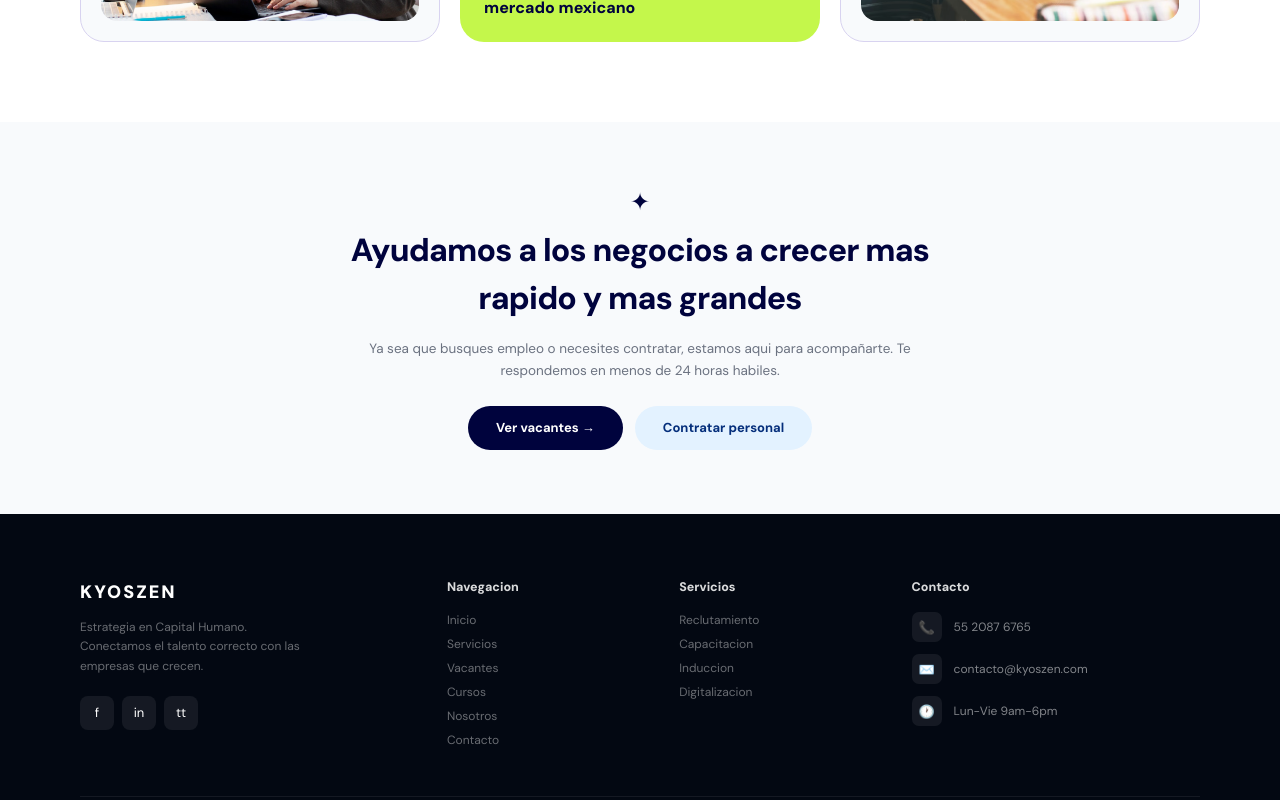
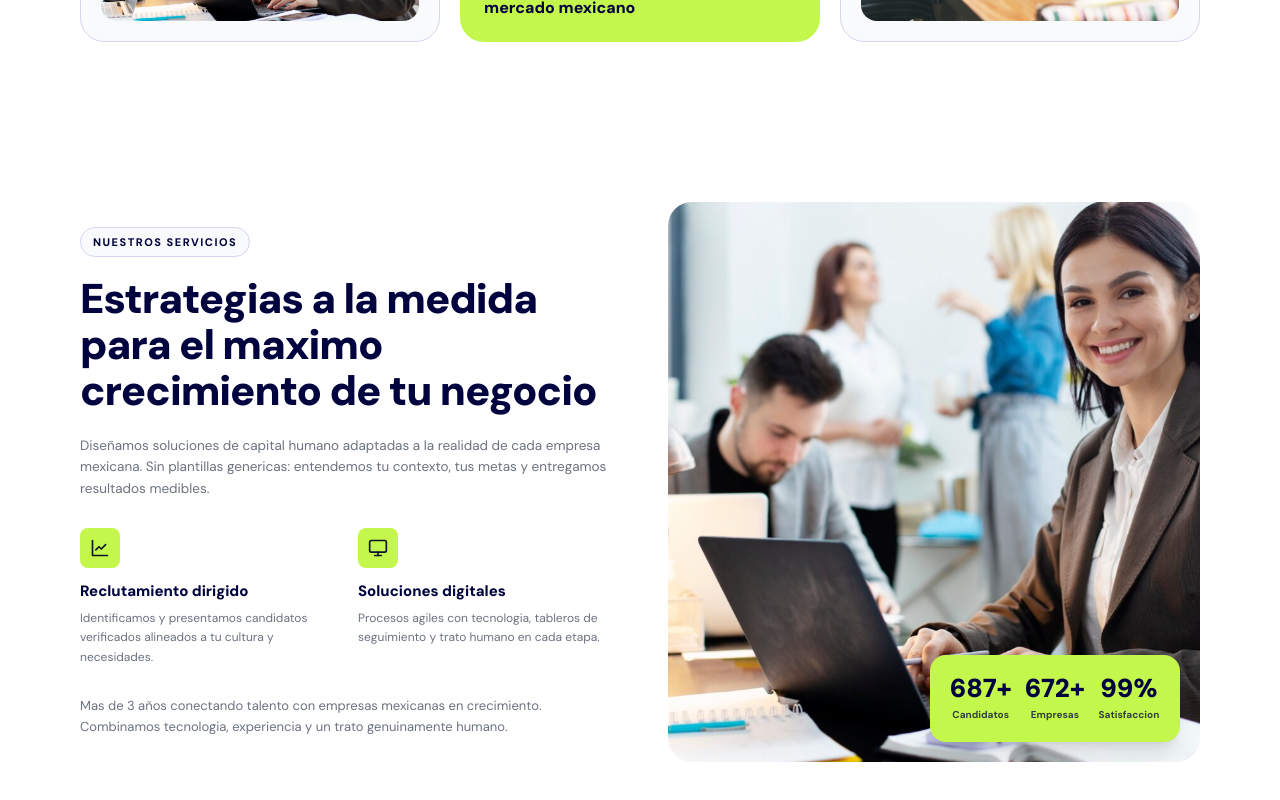
Before and after one commit to renatomachg/kyoszen, a Next.js app: page /nosotros in a window 1280 px wide. Shown: the part 2560-3360 px from the top of the page. Built offline with nearby package versions, Linux system fonts and the light colour scheme.

Commit message:
Nosotros: add Tailored Strategies section below Values cards

```diff
--- a/src/app/nosotros/page.tsx
+++ b/src/app/nosotros/page.tsx
@@ -246,6 +246,96 @@ export default function NosotrosPage() {
         </div>
       </section>
 
+      {/* Tailored Strategies */}
+      <section className="py-20 px-5 md:px-10 xl:px-20 bg-white">
+        <div className="max-w-7xl mx-auto grid grid-cols-1 md:grid-cols-2 gap-10 md:gap-14 items-center">
+          {/* LEFT - Text column */}
+          <AnimatedSection>
+            <span className="inline-block bg-bg text-navy text-[11px] font-extrabold uppercase tracking-[1.5px] px-3 py-1.5 rounded-full border border-border mb-5">
+              Nuestros servicios
+            </span>
+            <h2 className="text-[clamp(1.8rem,3.5vw,2.6rem)] font-black tracking-tight text-navy leading-[1.1] mb-5">
+              Estrategias a la medida para el maximo crecimiento de tu negocio
+            </h2>
+            <p className="text-[13.5px] text-muted leading-relaxed mb-7">
+              Diseñamos soluciones de capital humano adaptadas a la realidad de
+              cada empresa mexicana. Sin plantillas genericas: entendemos tu
+              contexto, tus metas y entregamos resultados medibles.
+            </p>
+
+            <div className="grid grid-cols-1 sm:grid-cols-2 gap-6 mb-7">
+              <div>
+                <div className="w-10 h-10 rounded-lg bg-[#c4f74b] flex items-center justify-center mb-3">
+                  <svg width="20" height="20" viewBox="0 0 24 24" fill="none" stroke="#0f172a" strokeWidth="2" strokeLinecap="round" strokeLinejoin="round">
+                    <path d="M3 3v18h18" />
+                    <path d="M18.7 8l-5.1 5.2-2.8-2.7L7 14.3" />
+                  </svg>
+                </div>
+                <h4 className="text-[15px] font-extrabold text-navy mb-1.5">Reclutamiento dirigido</h4>
+                <p className="text-[12px] text-muted leading-relaxed">
+                  Identificamos y presentamos candidatos verificados alineados a tu cultura y necesidades.
+                </p>
+              </div>
+              <div>
+                <div className="w-10 h-10 rounded-lg bg-[#c4f74b] flex items-center justify-center mb-3">
+                  <svg width="20" height="20" viewBox="0 0 24 24" fill="none" stroke="#0f172a" strokeWidth="2" strokeLinecap="round" strokeLinejoin="round">
+                    <rect x="2" y="3" width="20" height="14" rx="2" />
+                    <line x1="8" y1="21" x2="16" y2="21" />
+                    <line x1="12" y1="17" x2="12" y2="21" />
+                  </svg>
+                </div>
+                <h4 className="text-[15px] font-extrabold text-navy mb-1.5">Soluciones digitales</h4>
+                <p className="text-[12px] text-muted leading-relaxed">
+                  Procesos agiles con tecnologia, tableros de seguimiento y trato humano en cada etapa.
+                </p>
+              </div>
+            </div>
+
+            <p className="text-[13px] text-muted leading-relaxed">
+              Mas de 3 años conectando talento con empresas mexicanas en
+              crecimiento. Combinamos tecnologia, experiencia y un trato
+              genuinamente humano.
+            </p>
+          </AnimatedSection>
+
+          {/* RIGHT - Image with stats overlay */}
+          <AnimatedSection delay={0.2}>
+            <div className="relative rounded-3xl overflow-hidden h-[460px] md:h-[560px]">
+              <Image
+                src="/images/nosotros1.jpg"
+                alt="Equipo Kyoszen trabajando"
+                fill
+                className="object-cover"
+                sizes="(max-width: 768px) 100vw, 600px"
+              />
+              {/* Stats card - bottom right overlay */}
+              <motion.div
+                initial={{ opacity: 0, y: 20 }}
+                whileInView={{ opacity: 1, y: 0 }}
+                viewport={{ once: true }}
+                transition={{ delay: 0.35, duration: 0.6 }}
+                className="absolute bottom-5 right-5 left-5 sm:left-auto sm:max-w-[340px] bg-[#c4f74b] rounded-2xl p-5 shadow-xl"
+              >
+                <div className="grid grid-cols-3 gap-3 text-center">
+                  <div>
+                    <div className="text-[22px] md:text-[26px] font-black text-navy leading-none">687+</div>
+                    <div className="text-[10px] font-bold text-navy/75 mt-1.5">Candidatos</div>
+                  </div>
+                  <div>
+                    <div className="text-[22px] md:text-[26px] font-black text-navy leading-none">672+</div>
+                    <div className="text-[10px] font-bold text-navy/75 mt-1.5">Empresas</div>
+                  </div>
+                  <div>
+                    <div className="text-[22px] md:text-[26px] font-black text-navy leading-none">99%</div>
+                    <div className="text-[10px] font-bold text-navy/75 mt-1.5">Satisfaccion</div>
+                  </div>
+                </div>
+              </motion.div>
+            </div>
+          </AnimatedSection>
+        </div>
+      </section>
+
       {/* CTA */}
       <section className="bg-bg py-16 px-5 md:px-10 xl:px-20">
         <AnimatedSection className="max-w-[600px] mx-auto text-center">
```
